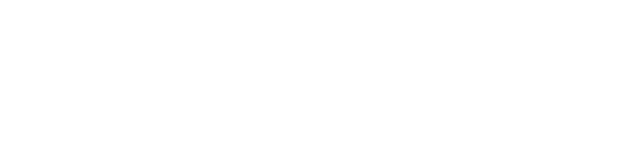
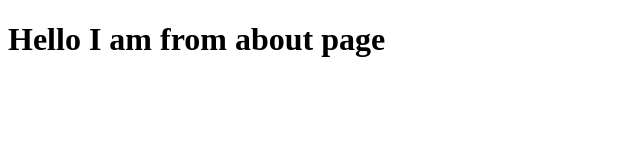
Before and after one commit to radytrainer/demo-git-branch, a plain HTML site: page index.html in a window 1280 px wide. Shown: the whole page, without its empty margins (0-640 px from the left). Drawn offline with Linux system fonts and the light colour scheme.

Commit message:
add header

```diff
--- a/index.html
+++ b/index.html
@@ -6,6 +6,6 @@
     <title>Document</title>
 </head>
 <body>
-
+    <h1>Hello I am from about page</h1>
 </body>
 </html>
```
